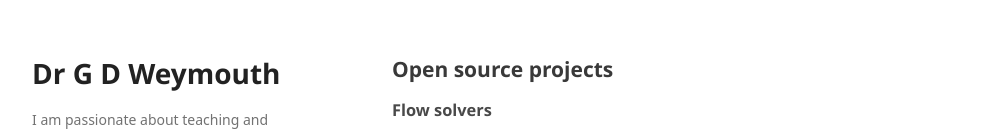
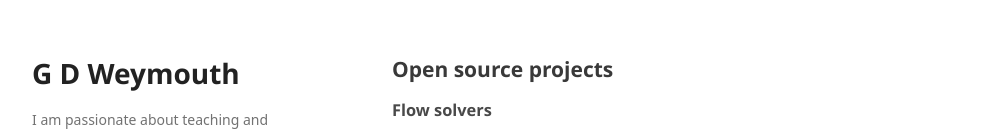
Before and after one commit to weymouth/weymouth.github.io, a plain HTML site: page index.html in a window 1280 px wide. Shown: the top 133 px of the page, without its empty margins (178-1161 px from the left). Drawn offline with Linux system fonts and the light colour scheme; a web font is replaced by a local one.

Commit message:
Update index.html

```diff
--- a/index.html
+++ b/index.html
@@ -3,7 +3,7 @@
   <head>
     <meta charset="utf-8">
     <meta http-equiv="X-UA-Compatible" content="chrome=1">
-    <title>Dr G D Weymouth by weymouth</title>
+    <title>Gabriel D Weymouth</title>
 
     <link rel="stylesheet" href="stylesheets/styles.css">
     <link rel="stylesheet" href="stylesheets/github-light.css">
@@ -15,7 +15,7 @@
   <body>
     <div class="wrapper">
       <header>
-        <h1>Dr G D Weymouth</h1>
+        <h1>G D Weymouth</h1>
         <p> I am passionate about teaching and research related to fluid dynamics, physics-based machine learning, and biologically inspired engineering. </p>
         <p><a href="https://www.southampton.ac.uk/engineering/about/staff/gdw1d12.page">Associate Professor of Marine Hydrodynamics at University of Southampton</a></p>
         <p><a href="https://www.turing.ac.uk/people/researchers/gabe-weymouth">Co-lead of Marine and Maritime Data Centric Engineering at Alan Turing Institute</a></p>
```
